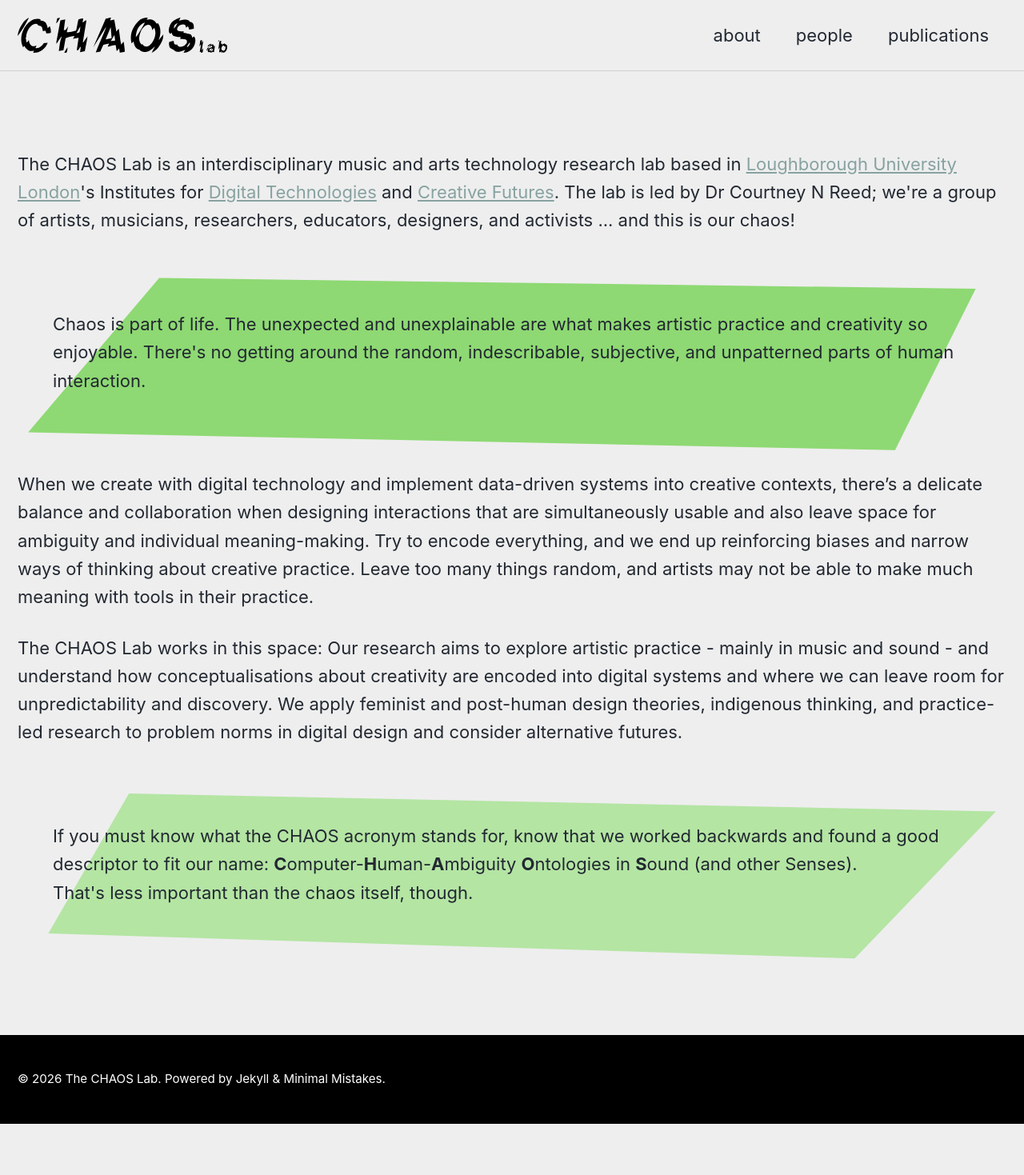
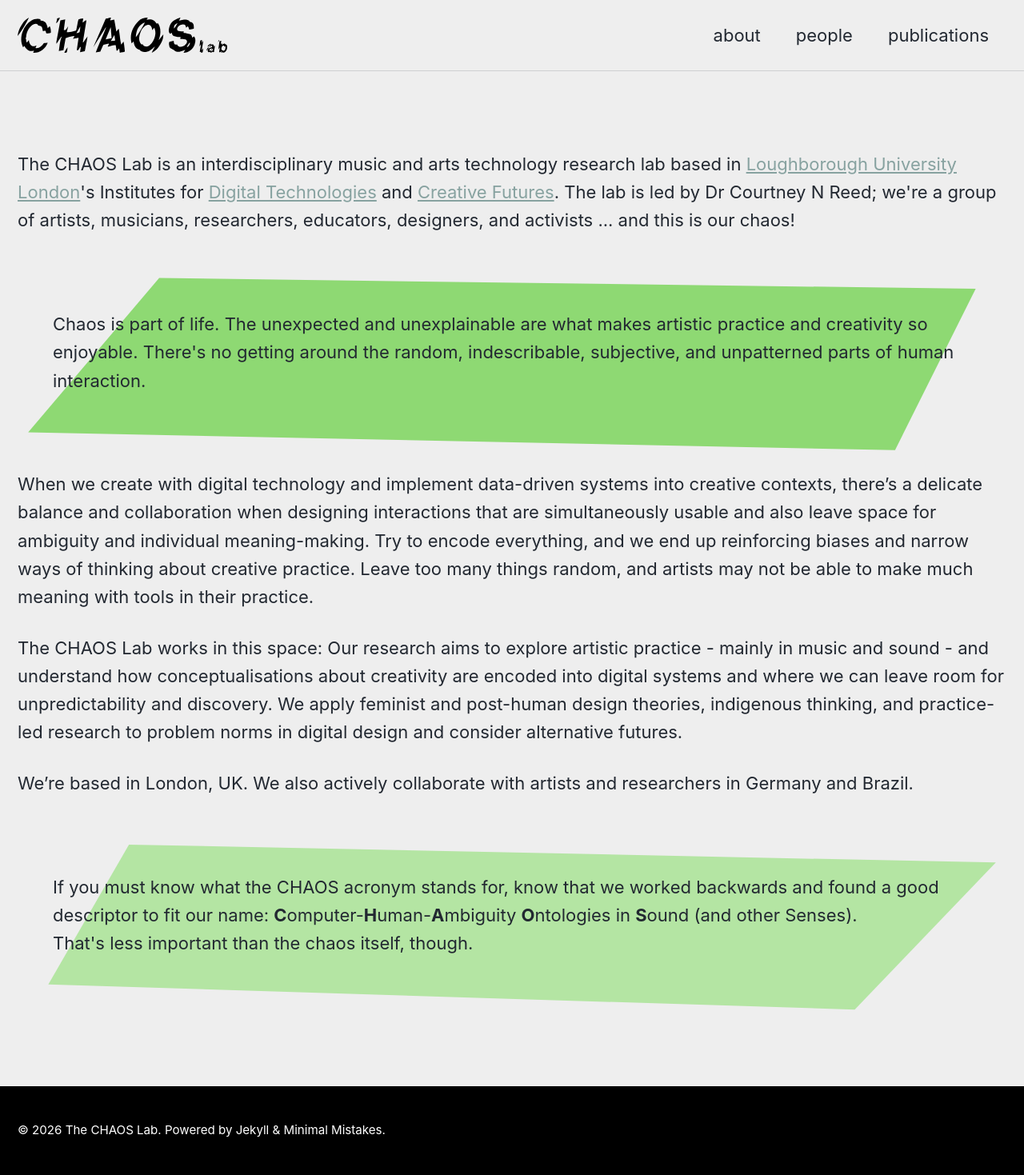
Before and after one commit to thechaoslab/site, a Jekyll site: the page built from _pages/about.md, in a window 1280 px wide. Shown: the whole page at 80% size. Built offline with Jekyll 4.4.1, drawn with Linux system fonts in a browser that asks for light colours; cached includes are drawn as plain includes; before the commit the page ends 1405 px from its top, so only the background shows below that.

Commit message:
add geographies to about

```diff
--- a/_pages/about.md
+++ b/_pages/about.md
@@ -21,6 +21,8 @@ When we create with digital technology and implement data-driven systems into cr
 
 The CHAOS Lab works in this space: Our research aims to explore artistic practice - mainly in music and sound - and understand how conceptualisations about creativity are encoded into digital systems and where we can leave room for unpredictability and discovery. We apply feminist and post-human design theories, indigenous thinking, and practice-led research to problem norms in digital design and consider alternative futures.
 
+We're based in London, UK. We also actively collaborate with artists and researchers in Germany and Brazil.
+
 {% include quad-box.html content="
 <p>
 If you must know what the CHAOS acronym stands for, know that we worked backwards and found a good descriptor to fit our name: <b>C</b>omputer-<b>H</b>uman-<b>A</b>mbiguity <b>O</b>ntologies in <b>S</b>ound (and other Senses). <br>That's less important than the chaos itself, though.
```
Also changed, not shown: 5 other files.
